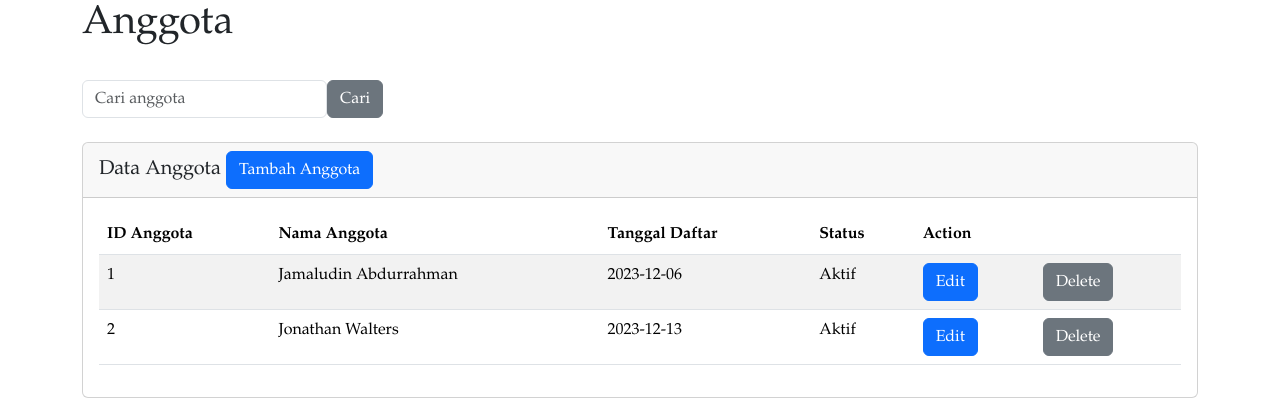
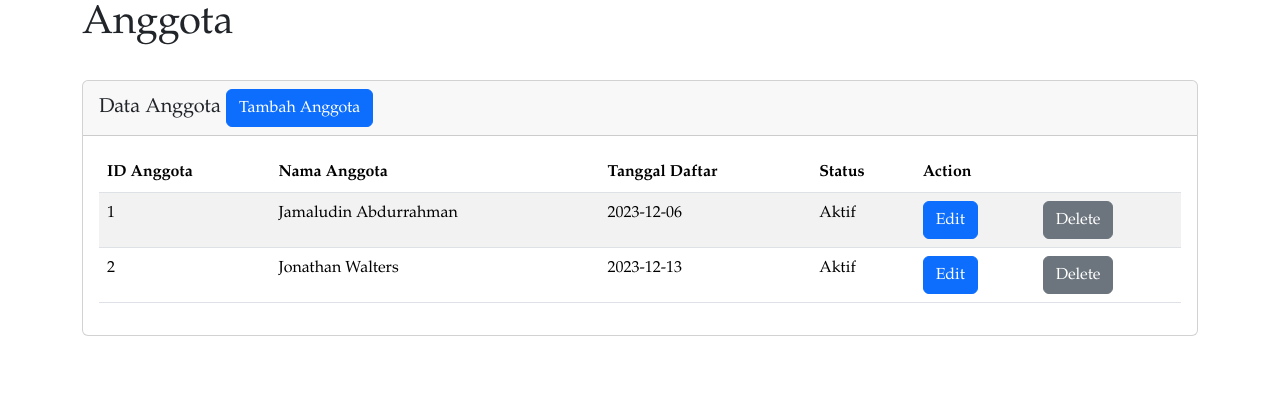
Before and after one commit to Ba3yoo/PAW-PERPUS, a PHP site: page /anggota.php in a window 1280 px wide; the page is wider, and only the part inside the window is pictured. Shown: the part 80-500 px from the top of that part. Run offline with PHP 8.4, Linux system fonts and the light colour scheme; data comes from the database, SQL or seed files in the repository.

Commit message:
Update anggota.php

```diff
--- a/anggota.php
+++ b/anggota.php
@@ -31,12 +31,11 @@ $controller = new anggotaController();
     <div class="row">
       <div class="col-sm-15">
       <div class="feature" style="display: flex">
-        <form action="" method="get" style="display: flex">
+        <!-- <form action="" method="get" style="display: flex">
             <input class="form-control mr-sm-2" type="search" name="keyword" placeholder="Cari anggota" aria-label="Search">
             <button type="submit" name="search" class="btn btn-secondary">Cari</button>
-        </form>
+        </form> -->
       </div>
-      <br>
         <div class="card">
           <h5 class="card-header">Data Anggota  <button type="button" class="btn btn-primary" data-bs-toggle="modal" data-bs-target="#addAnggota">Tambah Anggota</button></h5>
           <!-- Modal -->
```
